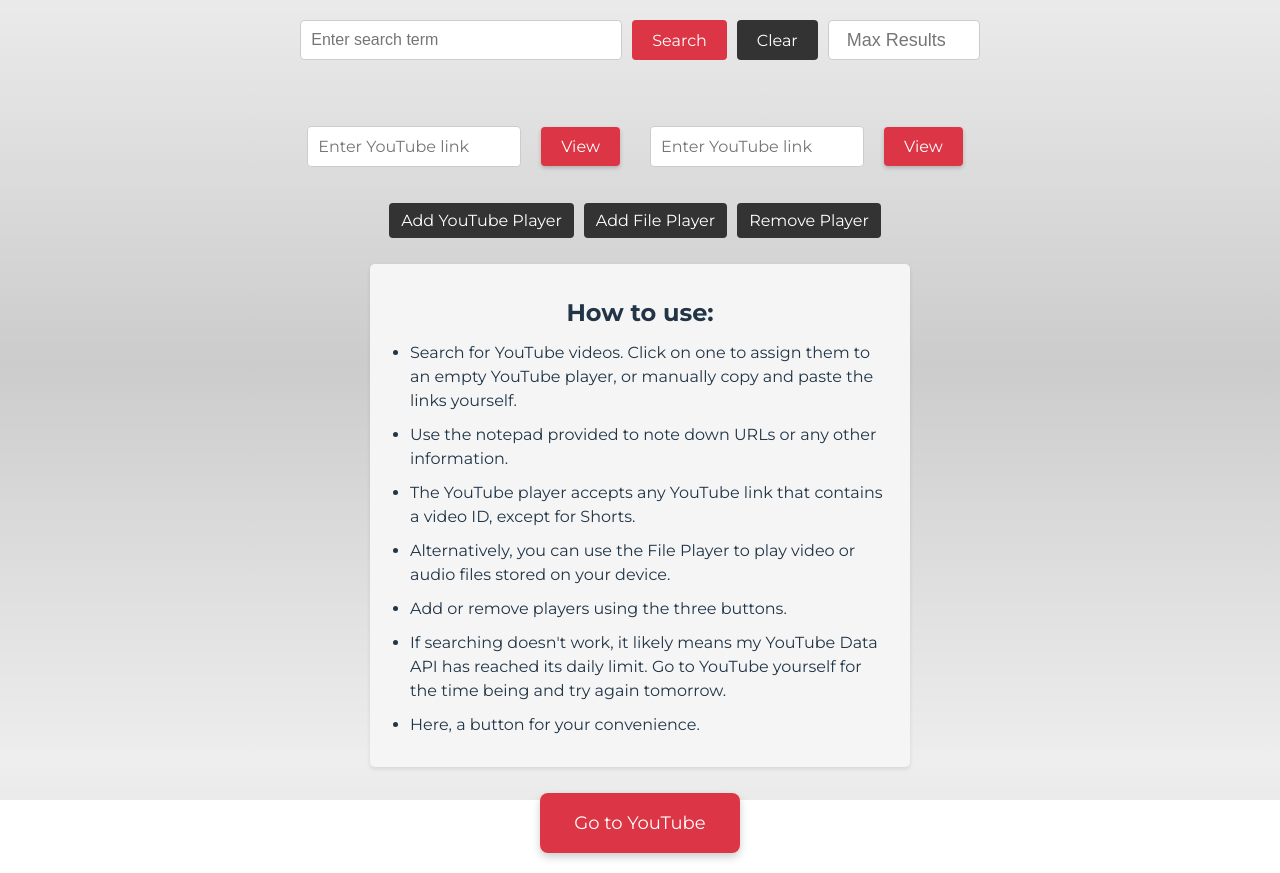
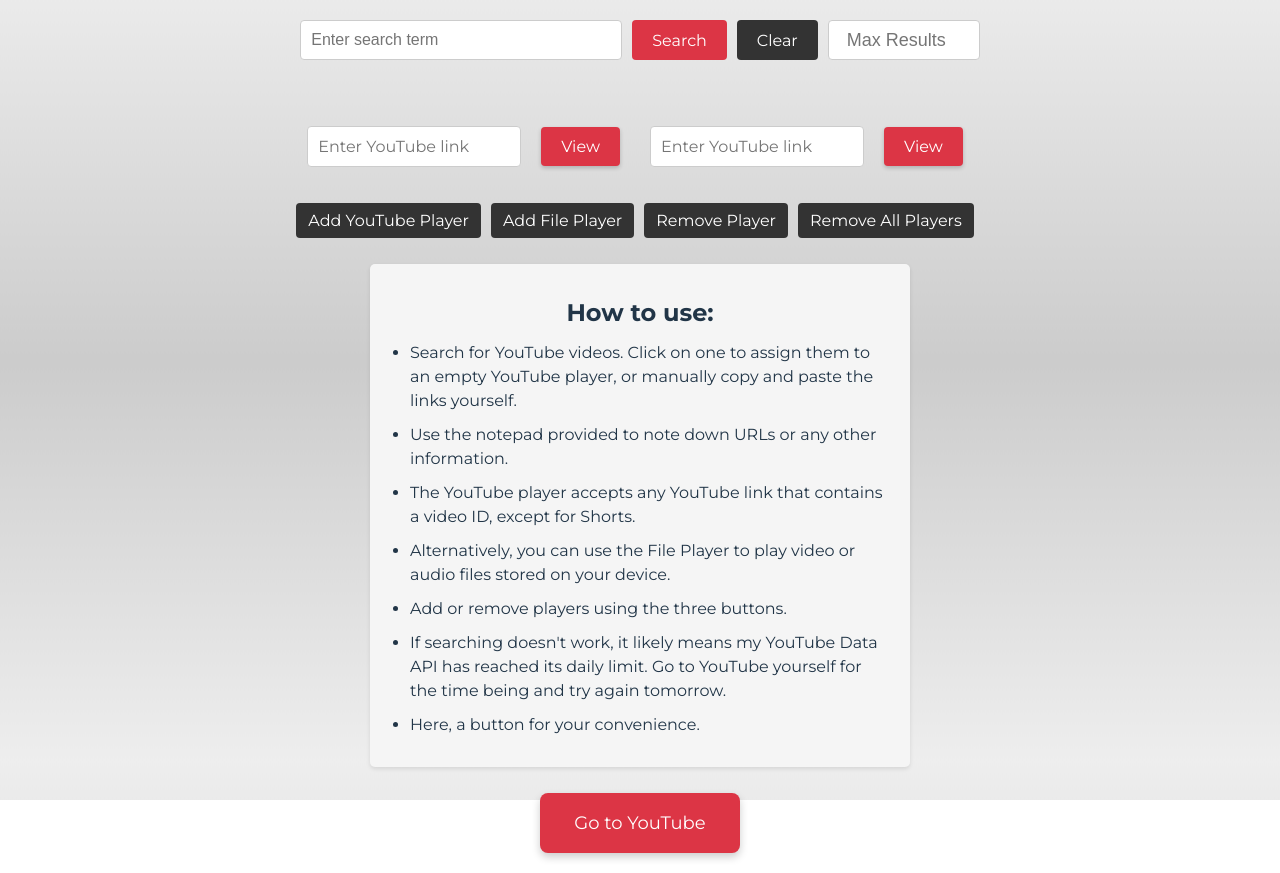
Before and after one commit to ArmSiwatK/play-multiple-videos, a React (Vite) app: page / in a window 1280 px wide. Built offline with nearby package versions, Linux system fonts and the light colour scheme.

Commit message:
feat: Remove all players button

```diff
--- a/src/components/PlayerArray/PlayerArray.jsx
+++ b/src/components/PlayerArray/PlayerArray.jsx
@@ -22,6 +22,12 @@ const PlayerArray = ({ videoUrl }) => {
     const handleRemovePlayer = () => {
         setPlayers((prevPlayers) => prevPlayers.slice(0, prevPlayers.length - 1));
         setVideoUrls((prevUrls) => prevUrls.slice(0, prevUrls.length - 1));
+    };
+
+    const handleRemoveAllPlayers = () => {
+        for (let i = 0; i < players.length; i++) {
+            handleRemovePlayer();
+        }
     };
 
     const handleVideoUrlChange = (index, url) => {
@@ -64,6 +70,7 @@ const PlayerArray = ({ videoUrl }) => {
                 <button onClick={handleAddYouTubePlayer}>Add YouTube Player</button>
                 <button onClick={handleAddFilePlayer}>Add File Player</button>
                 <button onClick={handleRemovePlayer}>Remove Player</button>
+                <button onClick={handleRemoveAllPlayers}>Remove All Players</button>
             </div>
         </div>
     );
```
